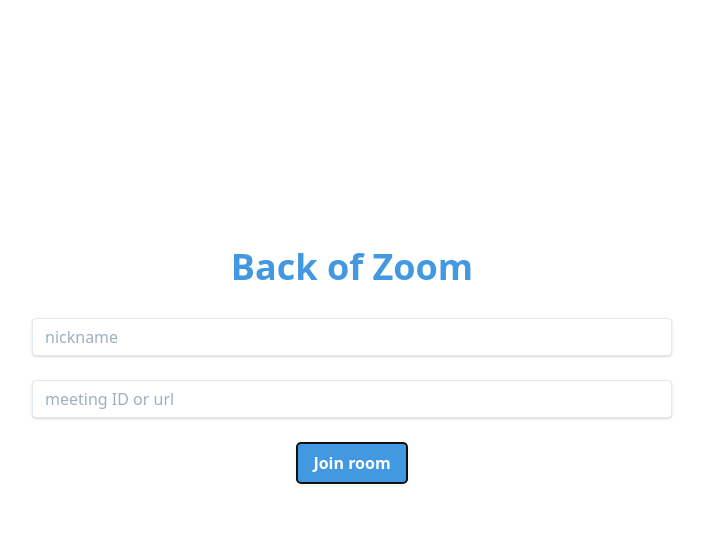
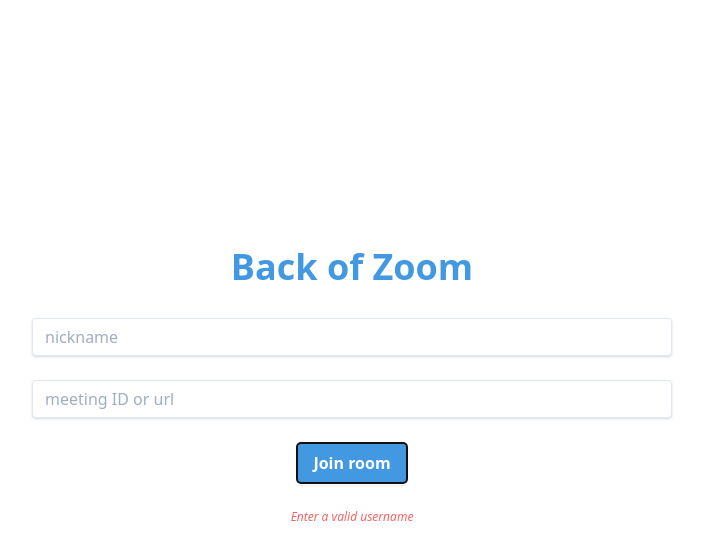
Before and after one commit to seanyang0813/backofzoom, a Vue app: page / in a window 1280 px wide. Both pictures are taken after a click on the button "Join room". Shown: the top 560 px of the page, without its empty margins (288-991 px from the left). Built offline with nearby package versions, Linux system fonts and the light colour scheme.

Commit message:
added hinting parse error like invlalid name or url

```diff
--- a/src/components/Home.vue
+++ b/src/components/Home.vue
@@ -16,6 +16,12 @@
         Join room
       </button>
     </div>
+    <div class="mb-6 flex flex-row justify-center">
+      <p v-if="!validName && validId" class="text-red-500 text-xs italic">Enter a valid username</p>
+      <p v-if="!validId && validName" class="text-red-500 text-xs italic">Enter a valid meeting ID or url</p>
+      <p v-if="!validId && !validName" class="text-red-500 text-xs italic">Enter a valid username and meeting ID</p>
+    </div>
+
   </div>
 </template>
 
@@ -27,14 +33,22 @@
     return {
       name: "",
       id: this.meeting,
-      valid: true
+      validName: true,
+      validId: true,
     }
   },
   methods: {
     join: function () {
-      let name = this.name
+      let name = this.name.trim()
       let id = this.parseId()
+      if (name.length == 0) {
+        this.name = ""
+        this.validName = false;
+        return
+      }
       if (id == null) {
+        this.id = ""
+        this.validId = false;
         return
       }
       this.$emit("updateName", name)
@@ -60,8 +74,22 @@
         return parseInt(result[1])
       }
       return null
+    },
+  },
+  watch: {
+      name: function () {
+        console.log("name changed")
+        if (this.name != "") {
+          this.validName = true;
+        }
+      },
+      id: function() {
+        console.log("id changed")
+        if (this.id != "") {
+          this.validId = true;
+        }
+      }
     }
-  }
 }
 </script>
 
@@ -70,8 +98,4 @@
   .padding {
     height: 30vh;
   }
-
-  .red {
-
-  }
 </style>
```
